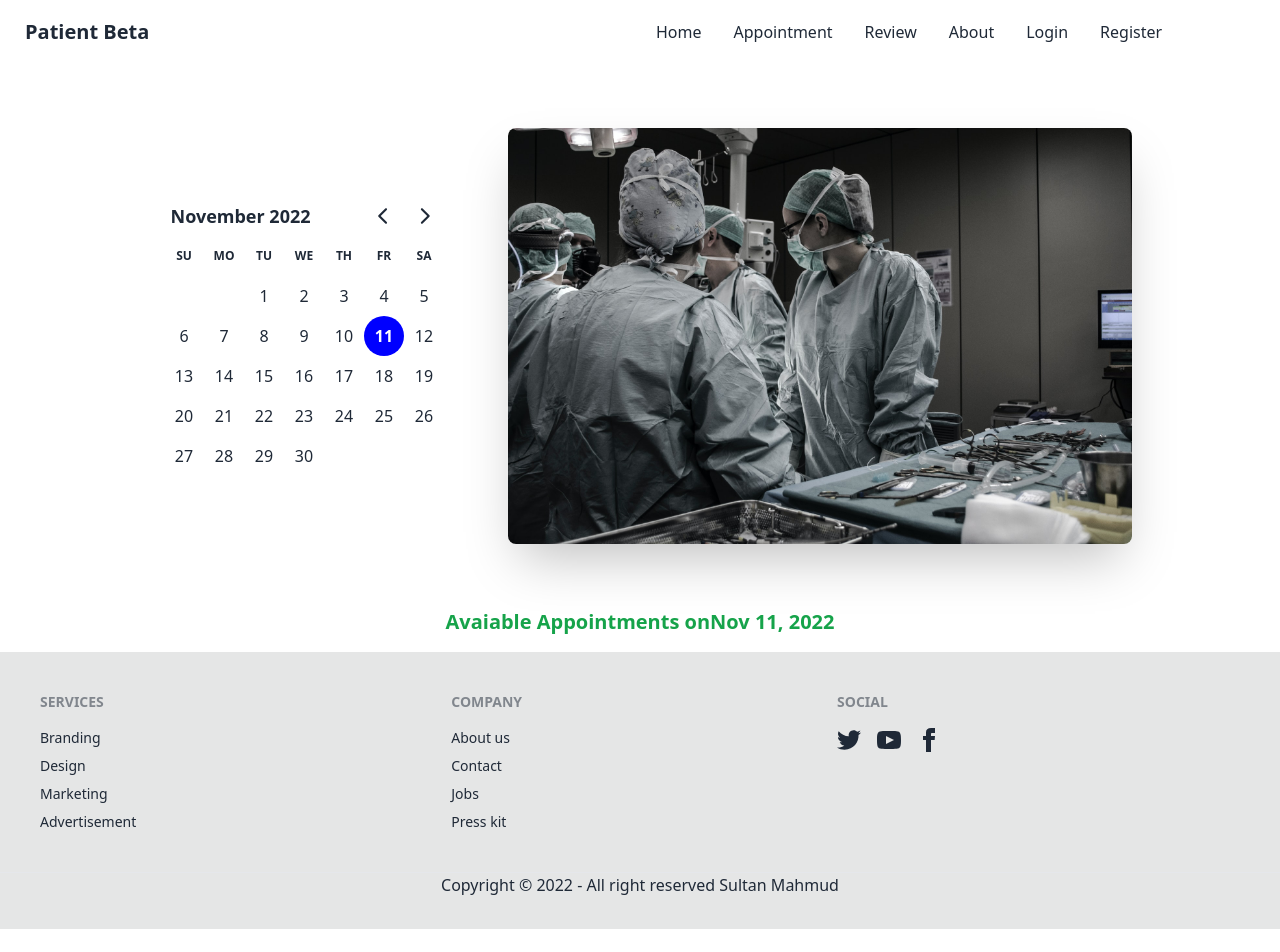
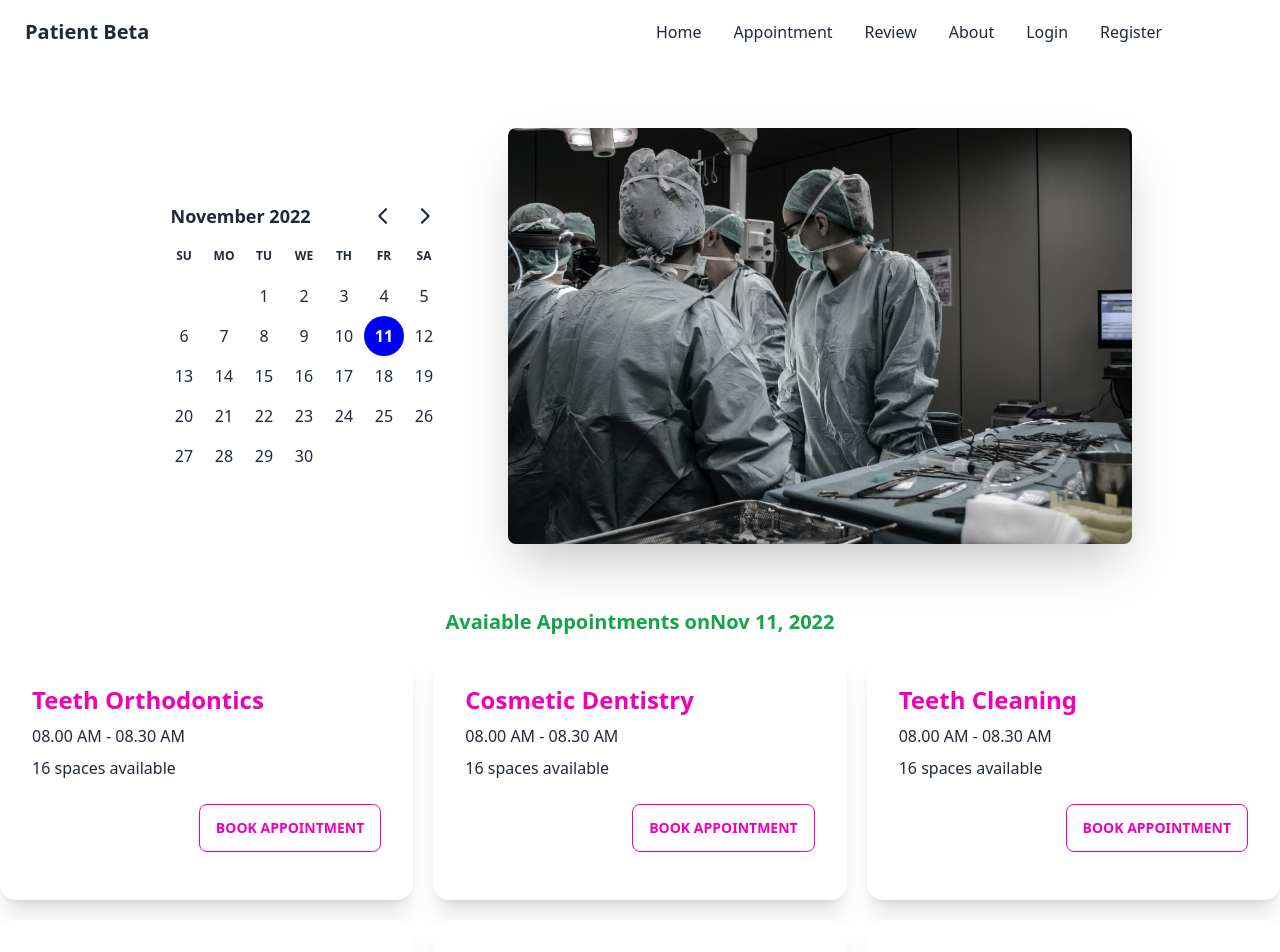
Before and after one commit to mdsultanmahmud/patient-beta, a React (Vite) app: page /appointment in a window 1280 px wide. Shown: the top 952 px of the page. Before the commit the page ends 929 px from the top, so only its background shows below. Built offline with nearby package versions, Linux system fonts and the light colour scheme.

Commit message:
added modal for appointmental data accepting

```diff
--- a/package.json
+++ b/package.json
@@ -18,6 +18,7 @@
     "react": "^18.2.0",
     "react-day-picker": "^8.3.6",
     "react-dom": "^18.2.0",
+    "react-hook-form": "^7.39.3",
     "react-router-dom": "^6.4.3"
   },
   "devDependencies": {
--- a/public/data/services.json
+++ b/public/services.json
@@ -91,6 +91,22 @@
       "_id": 5,
       "name": "Pediatric Dental",
       "slots": [
+        "08.00 AM - 08.30 AM",
+        "08.30 AM - 09.00 AM",
+        "09.00 AM - 9.30 AM",
+        "09.30 AM - 10.00 AM",
+        "10.00 AM - 10.30 AM",
+        "10.30 AM - 11.00 AM",
+        "11.00 AM - 11.30 AM",
+        "11.30 AM - 12.00 AM",
+        "1.00 PM - 1.30 PM",
+        "1.30 PM - 2.00 PM",
+        "2.00 PM - 2.30 PM",
+        "2.30 PM - 3.00 PM",
+        "3.00 PM - 3.30 PM",
+        "3.30 PM - 4.00 PM",
+        "4.00 PM - 4.30 PM",
+        "4.30 PM - 5.00 PM"
       ]
     },
     {
--- /dev/null
+++ b/src/pages/Appointment/AppBookModal/AppBookModal.jsx
@@ -0,0 +1,52 @@
+import React from 'react';
+import { format } from 'date-fns'
+const AppBookModal = ({ treatment, selectedDate,setTreatment }) => {
+    const { name, slots } = treatment
+    const date = format(selectedDate, 'PP')
+    const appointmentHandling = event =>{
+        event.preventDefault()
+        const form = event.target
+        const patientName = form.name.value
+        const phone = form.phone.value
+        const email = form.email.value
+        const selectedTime = form.selectedTime.value
+        const bookingDoc = {
+            appointmentDate: date,
+            treatment: name,
+            patient: patientName,
+            phone,
+            email,
+            phone,
+            selectedTime
+        }
+        console.log(bookingDoc)
+        setTreatment(null)
+    }
+
+    return (
+        <div>
+            <input type="checkbox" id="appoinment-book-modal" className="modal-toggle" />
+            <div className="modal">
+                <div className="modal-box relative">
+                    <label htmlFor="appoinment-book-modal" className="btn btn-sm btn-circle absolute right-2 top-2">✕</label>
+                    <h3 className="text-lg font-bold text-secondary">{name}</h3>
+                    <form onSubmit={appointmentHandling} className='my-4 p-4'>
+                        <input type="text" value={date} disabled className="input input-bordered input-secondary w-full mb-3 input-sm" />
+                        <select name='selectedTime' className="select select-secondary w-full mb-3">
+                            {
+                                slots.map((slot, index) => <option key={index} value={slot}>{slot}</option>)
+                            }
+                        </select>
+                        <input type="text" required name='name' placeholder="Your Name" className="input input-bordered input-secondary w-full mb-3 input-sm" />
+                        <input type="text" required name='phone' placeholder="Phone Number" className="input input-bordered input-secondary w-full mb-3 input-sm" />
+                        <input type="text" required name='email' placeholder="Your Email" className="input input-bordered input-secondary w-full mb-3 input-sm" />
+                        <br />
+                        <label htmlFor='appoinment-book-modal'><button type='submit' className='w-full my-3 btn btn-outline btn-secondary'>Submit</button></label>
+                    </form>
+                </div>
+            </div>
+        </div>
+    );
+};
+
+export default AppBookModal;
--- /dev/null
+++ b/src/pages/Appointment/AppServices/AppServices.jsx
@@ -0,0 +1,24 @@
+import React from 'react';
+
+const AppServices = ({ service, setTreatment }) => {
+    const { name, slots } = service
+    return (
+        <div className="card bg-base-100 shadow-xl">
+            <div className="card-body">
+                <h2 className="card-title text-2xl font-semibold text-secondary">{name}</h2>
+                <p>{slots.length > 0 ? slots[0] : 'Try next time.'}</p>
+                <p>{slots.length} {slots.length > 1 ? 'spaces' : 'space'} available</p>
+                <div className="card-actions justify-end">
+                    <label
+                        onClick={() => setTreatment(service)}
+                        htmlFor="appoinment-book-modal"
+                        className="btn btn-secondary btn-outline my-4"
+                        disabled = {slots.length === 0}
+                        >Book Appointment</label>
+                </div>
+            </div>
+        </div>
+    );
+};
+
+export default AppServices;
--- a/src/pages/Appointment/AvailableApp/AvailableApp.jsx
+++ b/src/pages/Appointment/AvailableApp/AvailableApp.jsx
@@ -1,9 +1,38 @@
-import React from 'react';
+import React, { useEffect, useState } from 'react';
 import { format } from 'date-fns';
+import AppServices from '../AppServices/AppServices';
+import AppBookModal from '../AppBookModal/AppBookModal';
 const AvailableApp = ({selectedDate}) => {
+    const [services, setServices] = useState([])
+    const [treatment, setTreatment] = useState(null)
+    useEffect(() =>{
+        fetch('services.json')
+        .then(res => res.json())
+        .then(data => {
+            setServices(data)
+        })
+    } ,[])
+
     return (
         <div>
             <p className='text-xl font-semibold text-center my-4 text-green-600'>Avaiable Appointments on{format(selectedDate, 'PP')}</p>
+            <div className='grid gap-5 grid-cols-1 md:grid-cols-2 lg:grid-cols-3'>
+                {
+                    services.map(service => <AppServices
+                        key={service._id}
+                        service = {service}
+                        setTreatment = {setTreatment}
+                    ></AppServices>)
+                }
+            </div>
+           <div>
+                {
+                    treatment &&
+                    <AppBookModal selectedDate = {selectedDate} treatment = {treatment}
+                    setTreatment = {setTreatment}
+                    ></AppBookModal>
+                }
+           </div>
         </div>
     );
 };
--- a/src/pages/Login/Login.jsx
+++ b/src/pages/Login/Login.jsx
@@ -2,8 +2,10 @@ import React from 'react';
 
 const Login = () => {
     return (
-        <div>
-            <h1>This is our login page</h1>
+        <div className='min-h-screen grid place-items-center'>
+            <div>
+                <h1 className='text-center text-secondary text-2xl'>Please Login</h1>
+            </div>
         </div>
     );
 };
--- a/src/pages/sharedPage/Footer/Footer.jsx
+++ b/src/pages/sharedPage/Footer/Footer.jsx
@@ -13,11 +13,11 @@ const Footer = () => {
                     <a className="link link-hover">Advertisement</a>
                 </div>
                 <div>
-                    <span className="footer-title">Company</span>
-                    <Link className="link link-hover">About us</Link>
-                    <Link className="link link-hover">Contact</Link>
-                    <Link className="link link-hover">Jobs</Link>
-                    <Link className="link link-hover">Press kit</Link>
+                <span className="footer-title">Quick Links</span>
+                    <Link to={'/'} className="link link-hover">Home</Link>
+                    <Link to={'/appointment'} className="link link-hover">Appointment</Link>
+                    <Link to={'/review'} className="link link-hover">Review</Link>
+                    <Link to={'/login'} className="link link-hover">Login</Link>
                 </div>
                 <div>
                     <span className="footer-title">Social</span>
```
Also changed, not shown: 1 other file (tests, documents, lock files or other folders).
